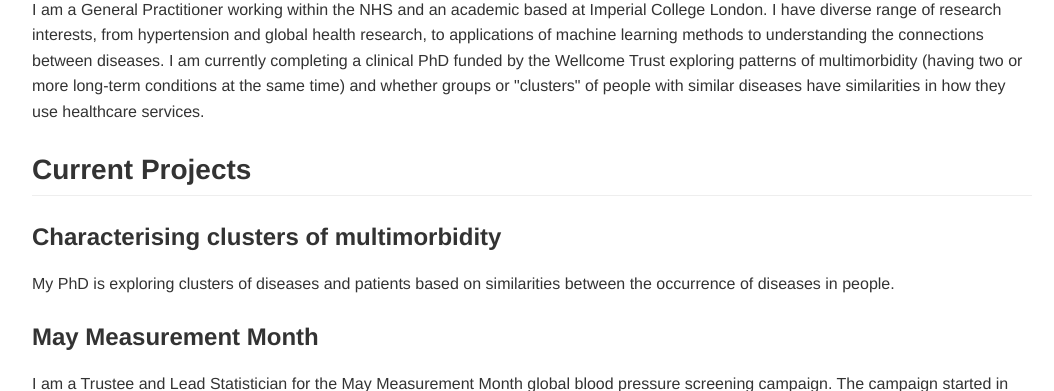
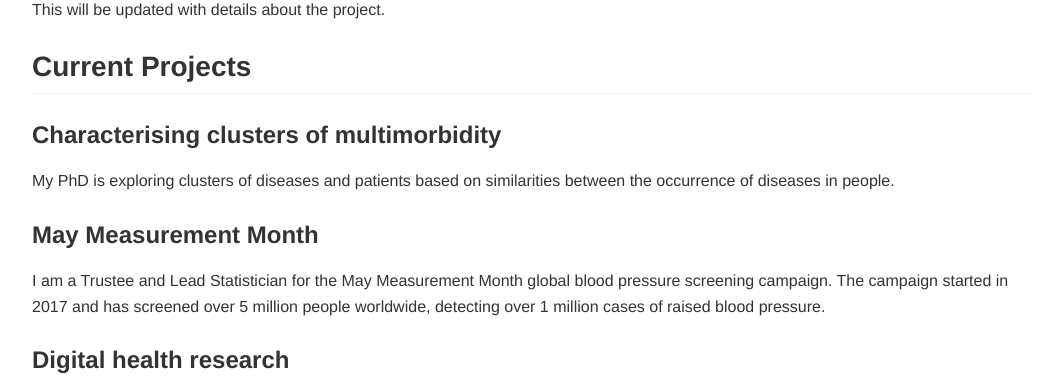
Before and after one commit to tbeaney/MMclustering, a plain HTML site: page index.html in a window 1280 px wide. Shown: the part 374-765 px from the top of the page, without its empty margins (108-1162 px from the left). Drawn offline with Linux system fonts and the light colour scheme.

Commit message:
Update index.html

```diff
--- a/index.html
+++ b/index.html
@@ -27,10 +27,7 @@
 			<a style="padding-left:1%;padding-right:1%" href="https://www.linkedin.com/in/thomas-beaney-72388893" target="_blank"><img src="LI-logo.png" alt="Twitter" style="height:20px;vertical-align:middle"></a>
 
 		</p>
-		I am a General Practitioner working within the NHS and an academic based at Imperial College London. I have diverse range of research interests, from
-		hypertension and global health research, to applications of machine learning methods to understanding the connections between diseases. I am currently completing a clinical PhD funded
-		by the Wellcome Trust exploring patterns of multimorbidity (having two or more long-term conditions at the same time) and whether groups or "clusters" of people with similar
-		diseases have similarities in how they use healthcare services.</p>
+		This will be updated with details about the project.</p>
 
 		<section id="projects">
 			<h2>Current Projects</h2>
```
